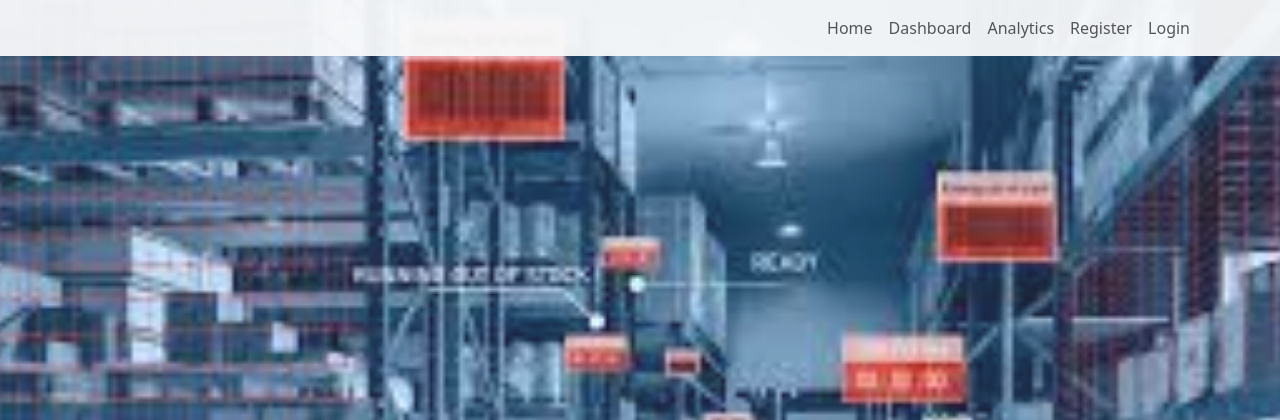
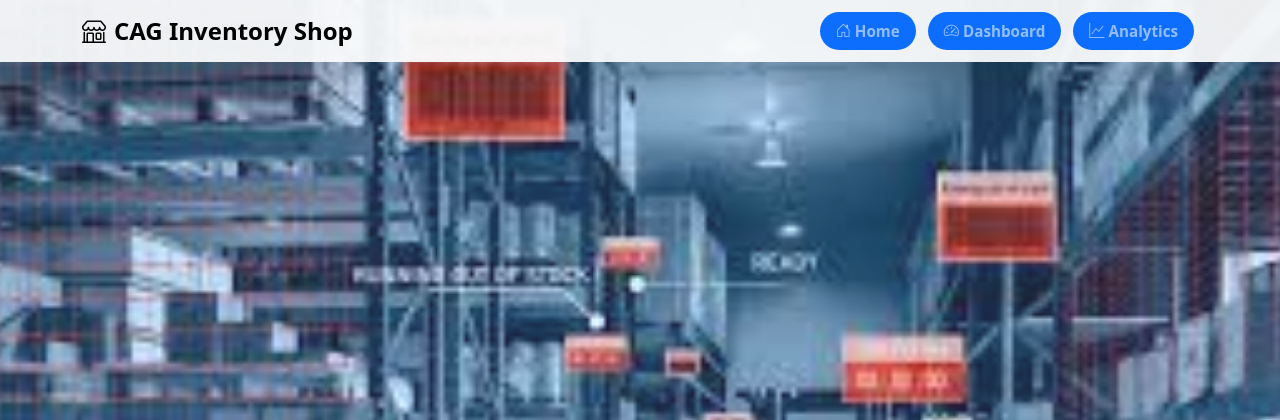
Before and after one commit to GLory2130/inventory, a Django app: page /base/ in a window 1280 px wide. Shown: the top 420 px of the page. Run offline with Django 5.2, Linux system fonts and the light colour scheme; a user stored in the database is signed in; some libraries are stand-ins or nearby versions.

Commit message:
modified topbar

```diff
--- a/cag_inventory/static/cag_inventory/css/style.css
+++ b/cag_inventory/static/cag_inventory/css/style.css
@@ -36,6 +36,23 @@ p, .text-muted {
 /* Keep navbar readable */
 .navbar {
     background-color: rgba(248, 249, 250, 0.95) !important;
+}
+
+/* Fixed navbar adjustments */
+body {
+    padding-top: 70px; /* Adjust based on navbar height */
+}
+
+.navbar.fixed-top {
+    z-index: 1030; /* Ensure navbar stays above other content */
+    box-shadow: 0 2px 4px rgba(0, 0, 0, 0.1);
+}
+
+/* Responsive padding adjustment for smaller screens */
+@media (max-width: 991.98px) {
+    body {
+        padding-top: 56px; /* Smaller padding for mobile */
+    }
 }
 
 /* Analytics page chart text visibility */
--- a/templates/base.html
+++ b/templates/base.html
@@ -2,44 +2,79 @@
 <!DOCTYPE html>
 <html lang="en">
 <head>
-  <meta charset="UTF-8">
+  <meta charset="UTF-UTF-8">
   <title>CAG Inventory Shop</title>
   <link href="{% static 'cag_inventory/css/bootstrap.min.css' %}" rel="stylesheet">
   <script src="{% static 'cag_inventory/js/bootstrap.bundle.min.js' %}"></script>
   <link href="https://cdn.jsdelivr.net/npm/bootstrap-icons/font/bootstrap-icons.css" rel="stylesheet">
   <link href="{% static 'cag_inventory/css/style.css' %}" rel="stylesheet">
+  <style>
+    .navbar-brand {
+      font-weight: 700;
+      font-size: 1.5rem;
+    }
+    .nav-link {
+      font-weight: 600;
+      font-size: 0.95rem;
+      transition: all 0.3s ease;
+      border-radius: 25px;
+      padding: 8px 16px;
+      margin: 0 4px;
+    }
+    .nav-link:hover {
+      background-color: rgba(255, 255, 255, 0.1);
+      transform: translateY(-1px);
+    }
+    .navbar {
+      box-shadow: 0 2px 10px rgba(0, 0, 0, 0.1);
+    }
+    .btn-primary-custom {
+      background: linear-gradient(135deg, #0d6efd, #0a58ca);
+      border: none;
+      border-radius: 25px;
+      padding: 8px 20px;
+      font-weight: 600;
+      transition: all 0.3s ease;
+    }
+    .btn-primary-custom:hover {
+      background: linear-gradient(135deg, #0a58ca, #084298);
+      transform: translateY(-1px);
+      box-shadow: 0 4px 12px rgba(13, 110, 253, 0.3);
+    }
+  </style>
 </head>
 <body>
-    <!-- Navbar -->
-
-    <nav class="navbar navbar-expand-lg navbar-light bg-light">
+    <!-- Professional Navbar -->
+    <nav class="navbar navbar-expand-lg navbar-dark bg-primary shadow-lg fixed-top">
       <div class="container">
-
+        <a class="navbar-brand fw-bold fs-4 text-black">
+          <i class="bi bi-shop me-2"></i>CAG Inventory Shop
+        </a>
+        <button class="navbar-toggler" type="button" data-bs-toggle="collapse" data-bs-target="#navbarNav">
+          <span class="navbar-toggler-icon"></span>
+        </button>
         <div class="collapse navbar-collapse" id="navbarNav">
           <ul class="navbar-nav ms-auto">
+            {% if user.is_authenticated %}
             <li class="nav-item">
-                 <a class="nav-link" href="{% url 'home' %}">Home</a>
-              </li>
-              {% if user.is_authenticated %}
-              <!-- Show when logged in -->
-              <li class="nav-item">
-                <a class="nav-link" href="{% url 'index' %}">Dashboard</a>
-              </li>
-              <li class="nav-item">
-                <a class="nav-link" href="{% url 'analytics' %}">Analytics</a>
-              </li>
-
-
-
-              <li class="nav-item">
-                <a class="nav-link" href="{% url 'register' %}">Register</a>
-              </li>
-              <li class="nav-item">
-                <a class="nav-link" href="{% url 'login' %}">Login</a>
-              </li>
+              <a class="nav-link fw-semibold px-3 py-2 rounded-pill bg-primary  me-2"
+                 href="{% url 'home' %}">
+                <i class="bi bi-house-door me-1"></i>Home
+              </a>
+            </li>
+            <li class="nav-item">
+              <a class="nav-link fw-semibold px-3 py-2 rounded-pill bg-primary  me-2"
+                 href="{% url 'index' %}">
+                <i class="bi bi-speedometer2 me-1"></i>Dashboard
+              </a>
+            </li>
+            <li class="nav-item">
+              <a class="nav-link fw-semibold px-3 py-2 rounded-pill bg-primary "
+                 href="{% url 'analytics' %}">
+                <i class="bi bi-graph-up me-1"></i>Analytics
+              </a>
+            </li>
             {% endif %}
-
-
           </ul>
         </div>
       </div>
```
Also changed, not shown: db.sqlite3.
